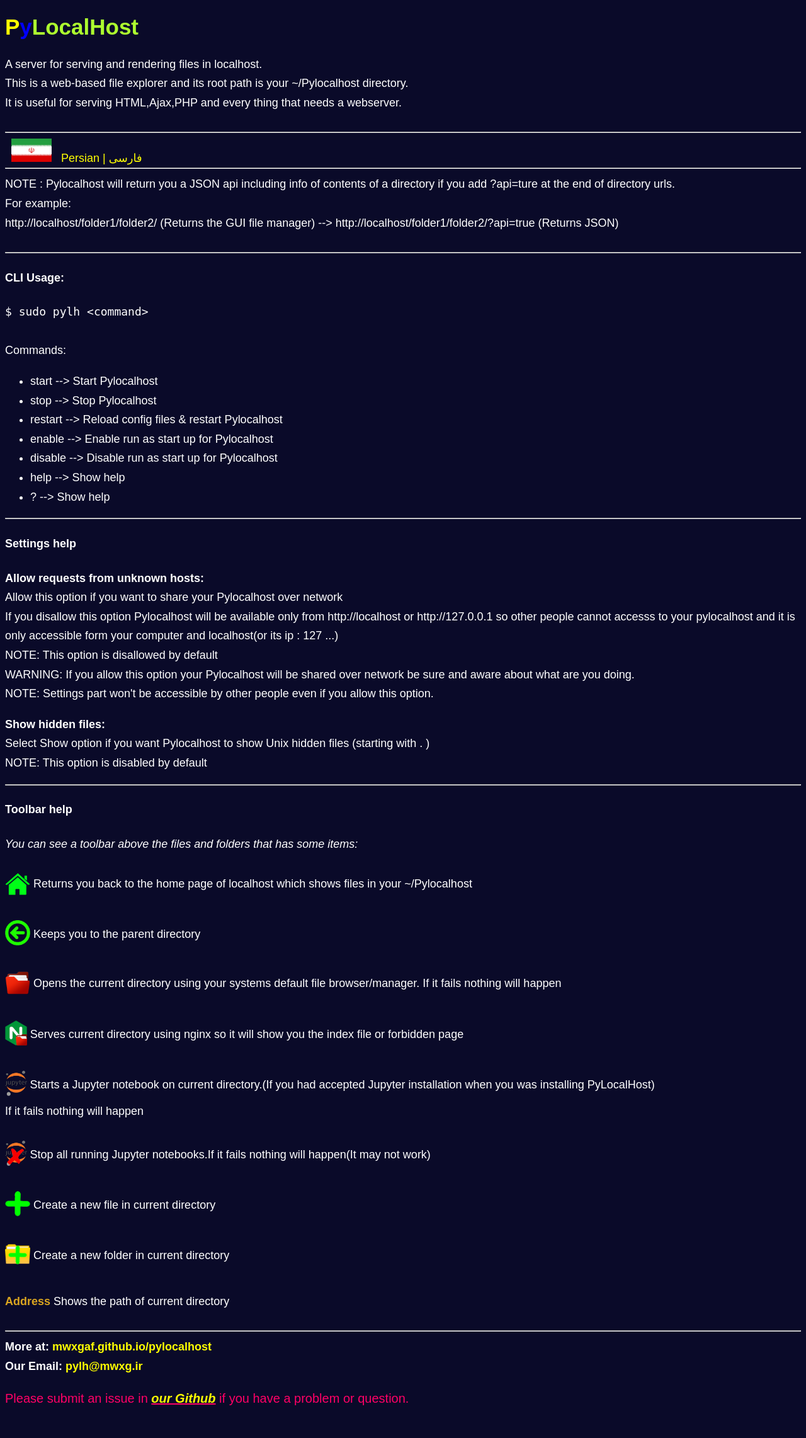
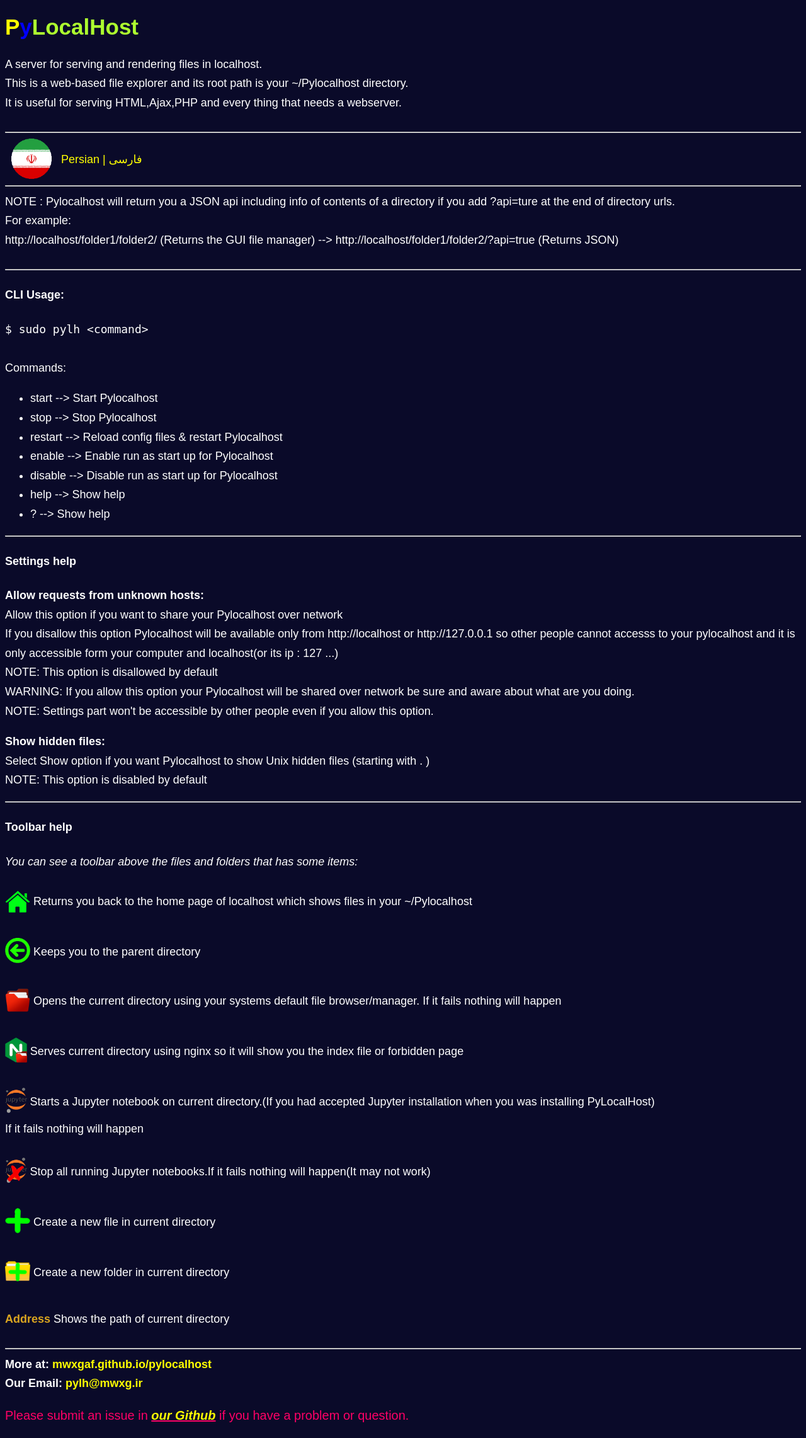
Before and after one commit to AmirTheFree/pylocalhost, a Python web app: template templates/help.html in a window 1280 px wide. Shown: the whole page at 63% size. Before the commit the page ends 2231 px from the top, so only its background shows below. Run offline with Jinja, Linux system fonts and the light colour scheme; the template is opened without the code that fills it, so the values that code supplies are empty.

Commit message:
Updated Persian help icon style

```diff
--- a/static/style/style.css
+++ b/static/style/style.css
@@ -273,3 +273,10 @@
 .helptext {
     line-height: 1.7em;
 }
+
+.toolhelp>a>div {
+    position: relative;
+    display: inline-block;
+    top: 50%;
+    transform: translateY(-25px);
+}
--- a/templates/help.html
+++ b/templates/help.html
@@ -12,11 +12,12 @@
     It is useful for serving HTML,Ajax,PHP and every thing that needs a webserver.
     <br><br>
     <hr>
-    <a href="{{ url_for('guid') }}?fa=true">
-        <img src="{{ url_for('static',filename='image/iran.png') }}" alt="farsi" class="info">
-        Persian | فارسی
-    </a>
-    <br>
+    <div class="toolhelp">
+        <a href="{{ url_for('guid') }}?fa=true">
+            <img src="{{ url_for('static',filename='image/iran.png') }}" alt="farsi" class="info">
+            <div>Persian | فارسی</div>
+        </a>
+    </div>
     <hr>
     NOTE : Pylocalhost will return you a JSON api including info of contents of a directory if you add ?api=ture at the end
     of directory urls.
```
Also changed, not shown: static/image/iran.png.
